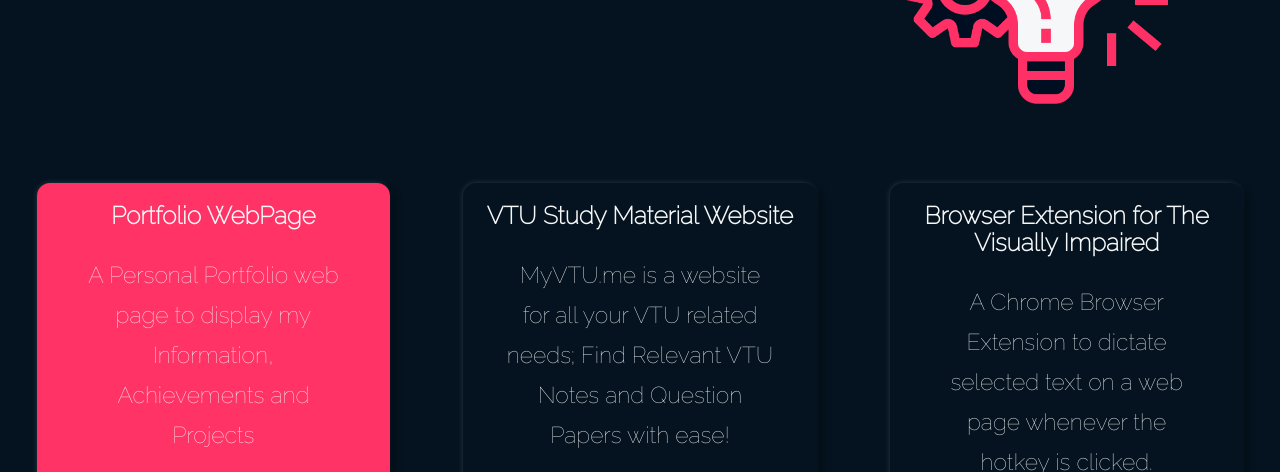
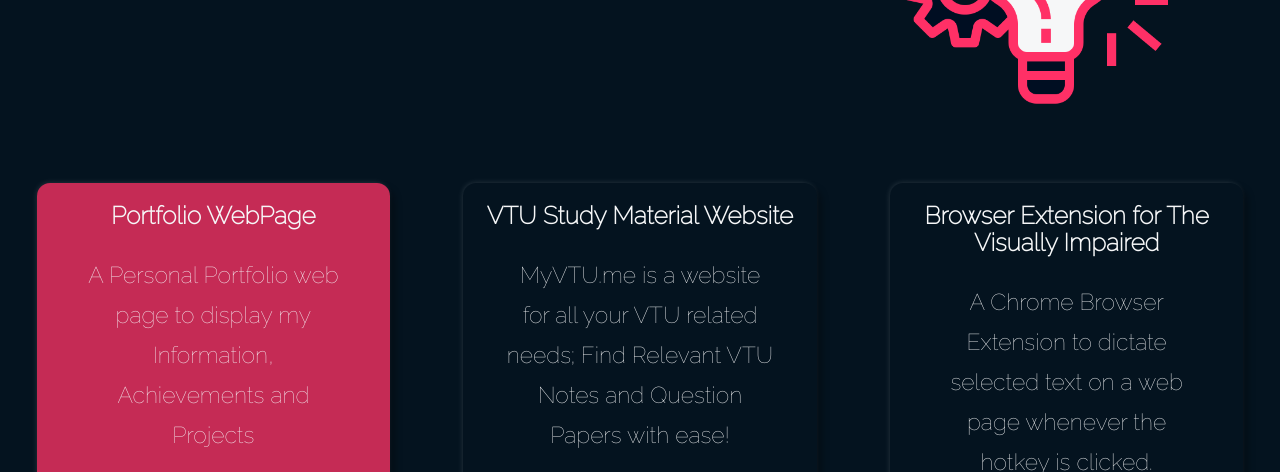
Before and after one commit to nathanielmathew/MyPortfolio, a Gatsby site: page /projects in a window 1280 px wide. In both pictures the pointer is over the element 213 px from the left and 675 px from the top of the page. Shown: the part 328-800 px from the top of the page. Built offline with nearby package versions, Linux system fonts and the light colour scheme; Gatsby itself is replaced by a stand-in of ours; a web font is replaced by a local one.

Commit message:
reduced colour intensity on hover

```diff
--- a/src/styles/projectCard.css
+++ b/src/styles/projectCard.css
@@ -8,7 +8,7 @@
     border-radius: 13px;
 }
 .project-card-content:hover{
-    background-color: #FF3366;
+    background-color: #FF3366c4;
 }
 .project-name{
     margin-top: 10px;
```
